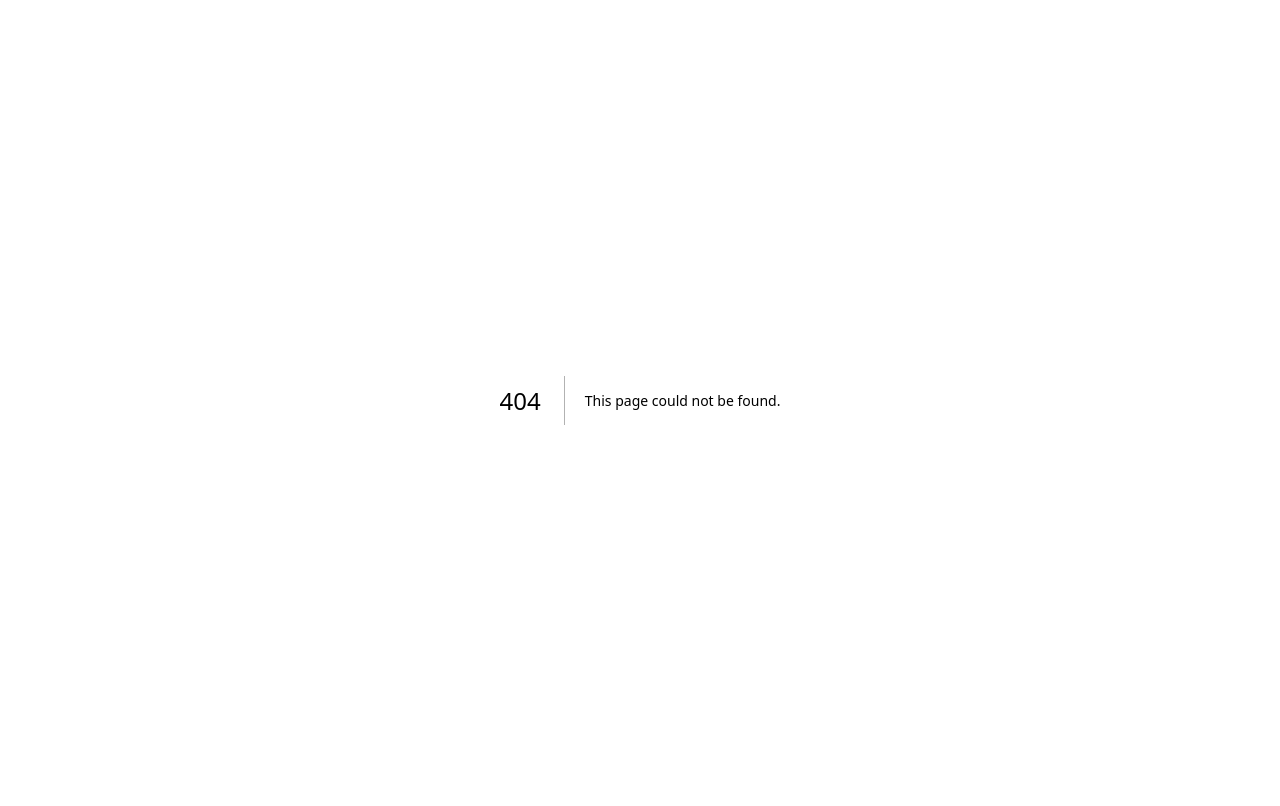
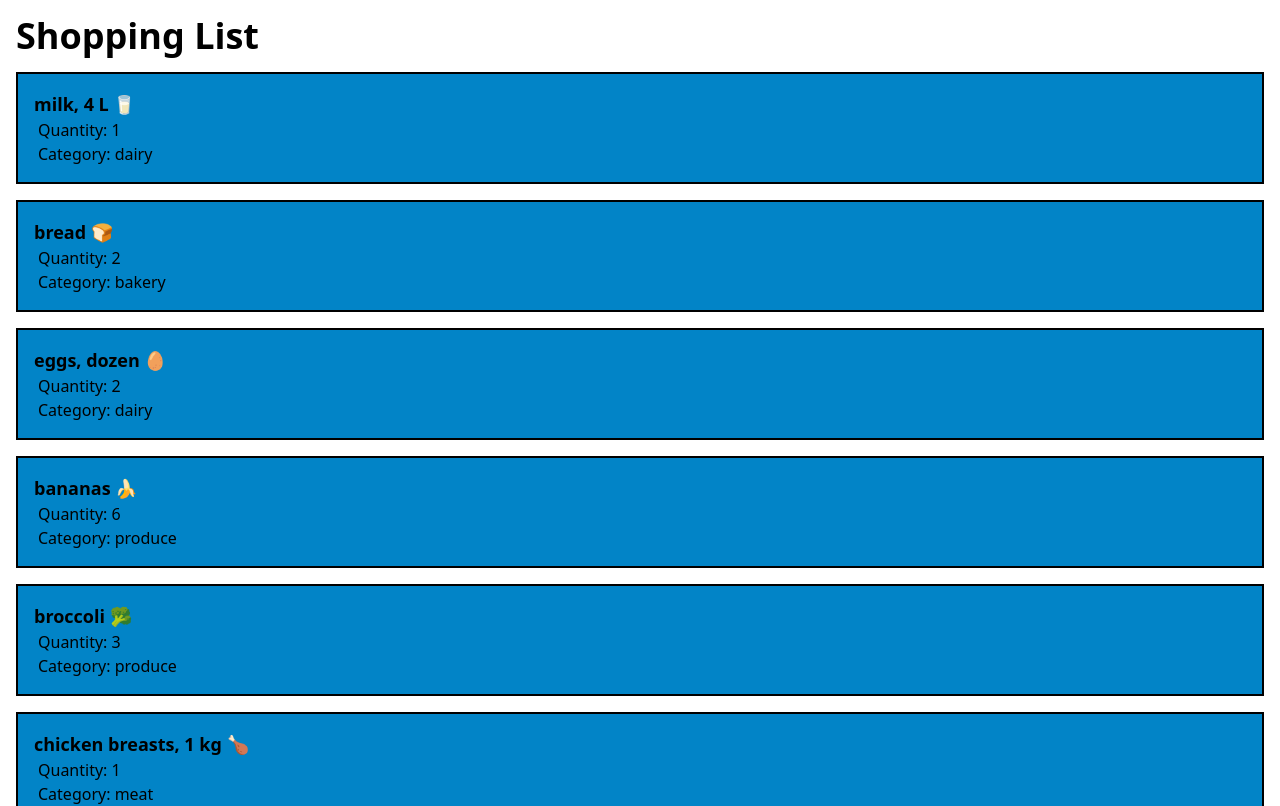
Before and after one commit to LucasMunhoz13/cprg306-assignments, a Next.js app: page /week-3 in a window 1280 px wide. Before the commit this address had no page. Shown: the top 806 px of the page. Built offline with nearby package versions, Linux system fonts and the light colour scheme.

Commit message:
First Version Week 3 Assignment

```diff
--- a/app/page.js
+++ b/app/page.js
@@ -1,12 +1,16 @@
 import Link from "next/link";
 
-export default function Page() {
+export default function Page () {
   return (
     <div>
-      <h1>CPRG 306: Web Development 2 - Assignments</h1>
-      <p>
+      <h1 className="text-4xl pl-32 mt-32">CPRG 306: Web Development 2 - Assignments</h1>
+      <p className="text-lg hover:text-green-500 pl-32 mt-4">
         <Link href="week-2"> Week 2 Assignment</Link>
       </p>
+      <p className="text-lg hover:text-green-500 pl-32">
+        <Link href="week-3"> Week 3 Assignment</Link>
+      </p>
+
     </div>
   );
 }
--- /dev/null
+++ b/app/week-3/item-list.js
@@ -0,0 +1,87 @@
+import Item from "./item.js";
+
+const item1 = {
+  name: "milk, 4 L 🥛",
+  quantity: 1,
+  category: "dairy",
+};
+
+const item2 = {
+  name: "bread 🍞",
+  quantity: 2,
+  category: "bakery",
+};
+
+const item3 = {
+  name: "eggs, dozen 🥚",
+  quantity: 2,
+  category: "dairy",
+};
+
+const item4 = {
+  name: "bananas 🍌",
+  quantity: 6,
+  category: "produce",
+};
+
+const item5 = {
+  name: "broccoli 🥦",
+  quantity: 3,
+  category: "produce",
+};
+
+const item6 = {
+  name: "chicken breasts, 1 kg 🍗",
+  quantity: 1,
+  category: "meat",
+};
+
+const item7 = {
+  name: "pasta sauce 🍝",
+  quantity: 3,
+  category: "canned goods",
+};
+
+const item8 = {
+  name: "spaghetti, 454 g 🍝",
+  quantity: 2,
+  category: "dry goods",
+};
+
+const item9 = {
+  name: "toilet paper, 12 pack 🧻",
+  quantity: 1,
+  category: "household",
+};
+
+const item10 = {
+  name: "paper towels, 6 pack",
+  quantity: 1,
+  category: "household",
+};
+
+const item11 = {
+  name: "dish soap 🍽️",
+  quantity: 1,
+  category: "household",
+};
+
+const item12 = {
+  name: "hand soap 🧼",
+  quantity: 4,
+  category: "household",
+};
+
+const items = [
+  item1, item2, item3, item4, item5, item6, item7, item8, item9, item10, item11, item12
+];
+
+export default function ItemList() {
+  return (
+    <ul>
+      {items.map((item, index) => (
+        <Item key={index} {...item} />
+      ))}
+    </ul>
+  );
+}
--- /dev/null
+++ b/app/week-3/item.js
@@ -0,0 +1,9 @@
+export default function Item({ name, quantity, category }) {
+    return (
+      <li className="border-2 border-black bg-sky-600 p-4 m-4">
+        <h2 className="font-bold text-lg">{name}</h2>
+        <p className="ml-1">Quantity: {quantity}</p>
+        <p className="ml-1">Category: {category}</p>
+      </li>
+    );
+  }
--- /dev/null
+++ b/app/week-3/page.js
@@ -0,0 +1,10 @@
+import ItemList from "./item-list.js";
+
+export default function Page() {
+    return (
+      <main>
+        <h1 className="text-4xl font-bold m-4">Shopping List</h1>
+        <ItemList />
+      </main>
+    );
+}
```
Also changed, not shown: app/week-2/page.js (line endings or trailing spaces).
